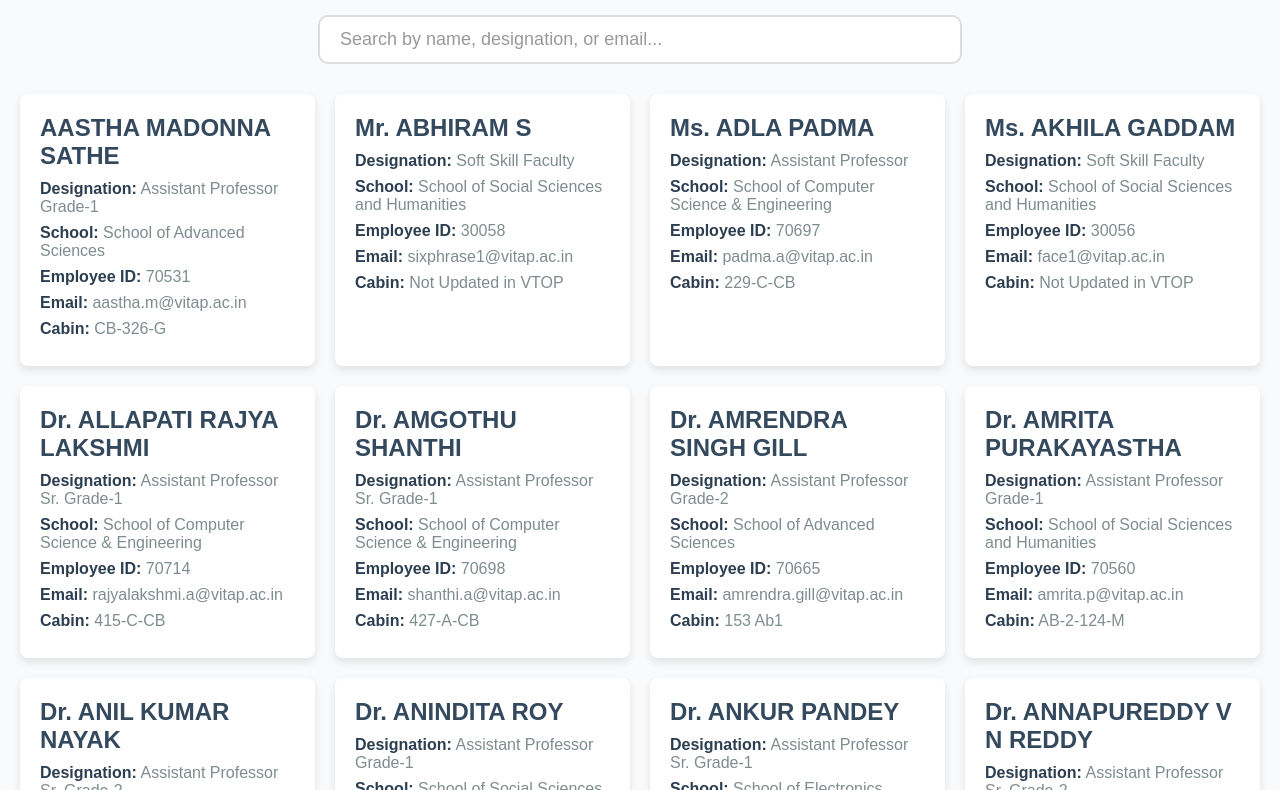
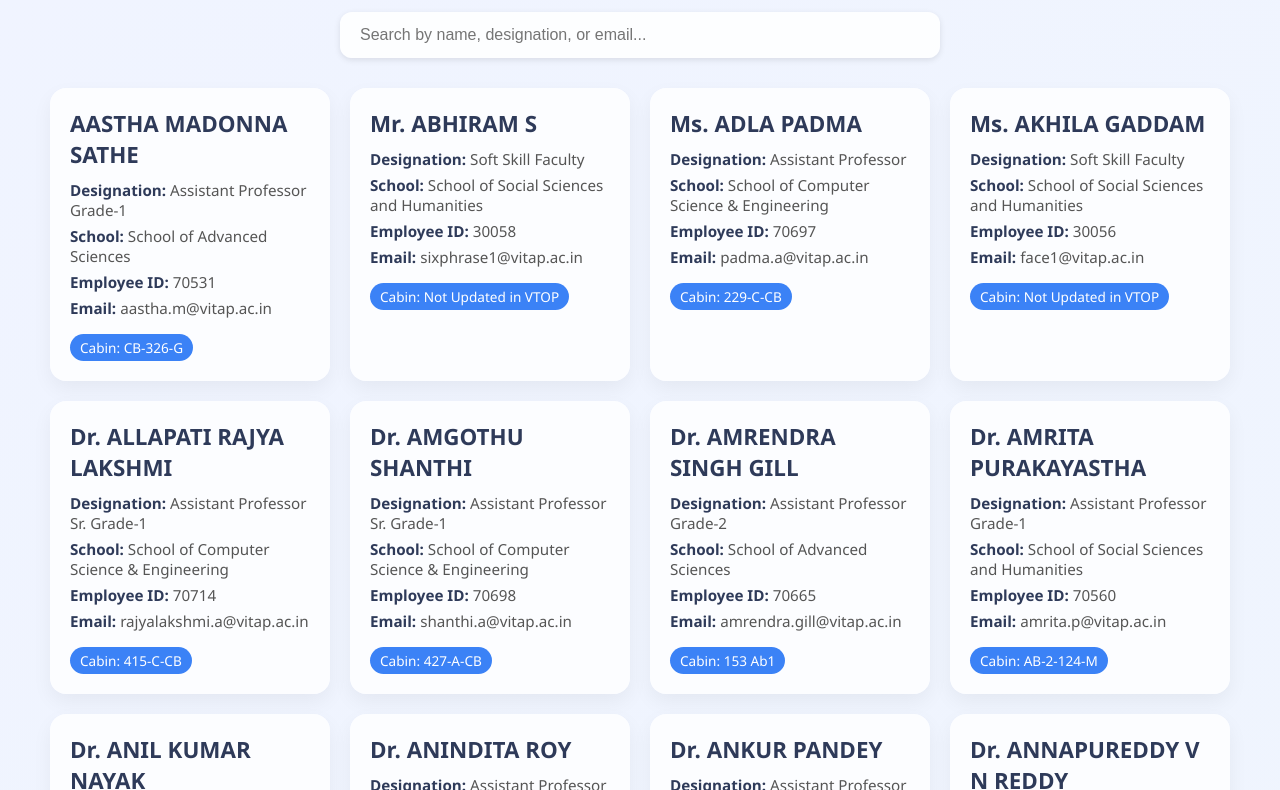
Before and after one commit to tarun-ainampudi/faculty_data, a plain HTML site: page index.html in a window 1280 px wide. Shown: the part 93-883 px from the top of the page. Drawn offline with Linux system fonts and the light colour scheme.

Commit message:
ui change

```diff
--- a/index.html
+++ b/index.html
@@ -5,85 +5,125 @@
   <meta name="viewport" content="width=device-width, initial-scale=1.0"/>
   <title>Faculty Directory</title>
   <style>
+    * {
+      box-sizing: border-box;
+      margin: 0;
+      padding: 0;
+    }
+
     body {
-      font-family: Arial, sans-serif;
-      background: #f9fafb;
-      margin: 0;
+      font-family: 'Segoe UI', sans-serif;
+      background: linear-gradient(135deg, #f0f4ff, #e0ffe4);
+      min-height: 100vh;
+      display: flex;
+      justify-content: center;
+      align-items: center;
       padding: 20px;
+    }
+
+    .content-wrapper {
+      width: 100%;
+      max-width: 1200px;
     }
 
     h1 {
       text-align: center;
+      font-size: 2.5rem;
       margin-bottom: 30px;
-      font-size: 2rem;
-      color: #2c3e50;
+      color: #3b3f5c;
     }
 
     #search {
+      display: block;
+      margin: 0 auto 30px auto;
+      padding: 14px 20px;
       width: 100%;
       max-width: 600px;
-      padding: 12px 20px;
-      font-size: 18px;
-      margin: 0 auto 30px;
-      display: block;
-      border: 2px solid #ddd;
-      border-radius: 10px;
-      background: #fff;
+      font-size: 16px;
+      border: none;
+      border-radius: 12px;
+      background: rgba(255, 255, 255, 0.9);
+      box-shadow: 0 2px 6px rgba(0, 0, 0, 0.1);
+      transition: box-shadow 0.3s ease;
     }
 
-    #search::placeholder {
-      color: #999;
+    #search:focus {
+      outline: none;
+      box-shadow: 0 0 0 3px #a3d8ff;
     }
 
     .card-container {
-      display: grid;
-      grid-template-columns: repeat(auto-fill, minmax(280px, 1fr));
+      display: flex;
+      flex-wrap: wrap;
+      justify-content: center;
       gap: 20px;
-      margin-top: 20px;
     }
 
     .card {
-      background: #fff;
+      background: rgba(255, 255, 255, 0.8);
+      backdrop-filter: blur(6px);
+      border-radius: 16px;
       padding: 20px;
-      border-radius: 8px;
-      box-shadow: 0 4px 8px rgba(0, 0, 0, 0.1);
-      transition: transform 0.2s;
+      width: 280px;
+      box-shadow: 0 8px 20px rgba(0, 0, 0, 0.05);
+      transition: transform 0.2s ease, box-shadow 0.2s ease;
     }
 
     .card:hover {
       transform: translateY(-5px);
+      box-shadow: 0 12px 30px rgba(0, 0, 0, 0.1);
     }
 
     .card h2 {
-      margin: 0 0 10px;
-      font-size: 1.5rem;
-      color: #34495e;
+      font-size: 1.4rem;
+      color: #2e3a59;
+      margin-bottom: 10px;
     }
 
     .card p {
-      margin: 8px 0;
-      font-size: 1rem;
-      color: #7f8c8d;
+      font-size: 0.95rem;
+      color: #555;
+      margin: 6px 0;
     }
 
     .card p strong {
-      color: #2c3e50;
+      color: #2e3a59;
+    }
+
+    .cabin-highlight {
+      display: inline-block;
+      padding: 4px 10px;
+      background: #3b82f6;
+      color: #fff;
+      font-size: 0.85rem;
+      border-radius: 50px;
+      margin-top: 10px;
+    }
+
+    mark {
+      background-color: #fff176;
+      color: black;
+      padding: 0 3px;
+      border-radius: 4px;
+    }
+
+    @media (max-width: 600px) {
+      .card {
+        width: 100%;
+      }
     }
   </style>
 </head>
 <body>
-  <h1>Faculty Directory</h1>
-
-  <!-- Search bar -->
-  <input type="text" id="search" placeholder="Search by name, designation, or email..." />
-
-  <!-- Container for displaying the data -->
-  <div id="directory" class="card-container"></div>
+  <div class="content-wrapper">
+    <h1>Faculty Directory</h1>
+    <input type="text" id="search" placeholder="Search by name, designation, or email..." />
+    <div id="directory" class="card-container"></div>
+  </div>
 
   <script>
     let data = [];
 
-    // Fetch JSON data from the file
     fetch('fac_list.json')
       .then(response => response.json())
       .then(json => {
@@ -94,7 +134,6 @@
     const searchInput = document.getElementById('search');
     const container = document.getElementById('directory');
 
-    // Event listener for search functionality
     searchInput.addEventListener('input', () => {
       const query = searchInput.value.toLowerCase();
       const filtered = data.filter(entry =>
@@ -102,24 +141,28 @@
           value.toLowerCase().includes(query)
         )
       );
-      displayData(filtered);
+      displayData(filtered, query);
     });
 
-    // Function to display the filtered or unfiltered data
-    function displayData(entries) {
-      container.innerHTML = ''; // Clear current data
+    function highlight(text, query) {
+      if (!query) return text;
+      const regex = new RegExp(`(${query})`, 'gi');
+      return text.replace(regex, '<mark>$1</mark>');
+    }
 
-      // Loop through the entries and create cards for each
+    function displayData(entries, query = '') {
+      container.innerHTML = '';
       entries.forEach(person => {
         const card = document.createElement('div');
         card.className = 'card';
+
         card.innerHTML = `
-          <h2>${person.Name}</h2>
-          <p><strong>Designation:</strong> ${person.Designation}</p>
-          <p><strong>School:</strong> ${person.School}</p>
-          <p><strong>Employee ID:</strong> ${person.EmployeeId}</p>
-          <p><strong>Email:</strong> ${person.EmailId}</p>
-          <p><strong>Cabin:</strong> ${person.Cabin}</p>
+          <h2>${highlight(person.Name, query)}</h2>
+          <p><strong>Designation:</strong> ${highlight(person.Designation, query)}</p>
+          <p><strong>School:</strong> ${highlight(person.School, query)}</p>
+          <p><strong>Employee ID:</strong> ${highlight(person.EmployeeId, query)}</p>
+          <p><strong>Email:</strong> ${highlight(person.EmailId, query)}</p>
+          <div class="cabin-highlight">Cabin: ${highlight(person.Cabin, query)}</div>
         `;
         container.appendChild(card);
       });
```
